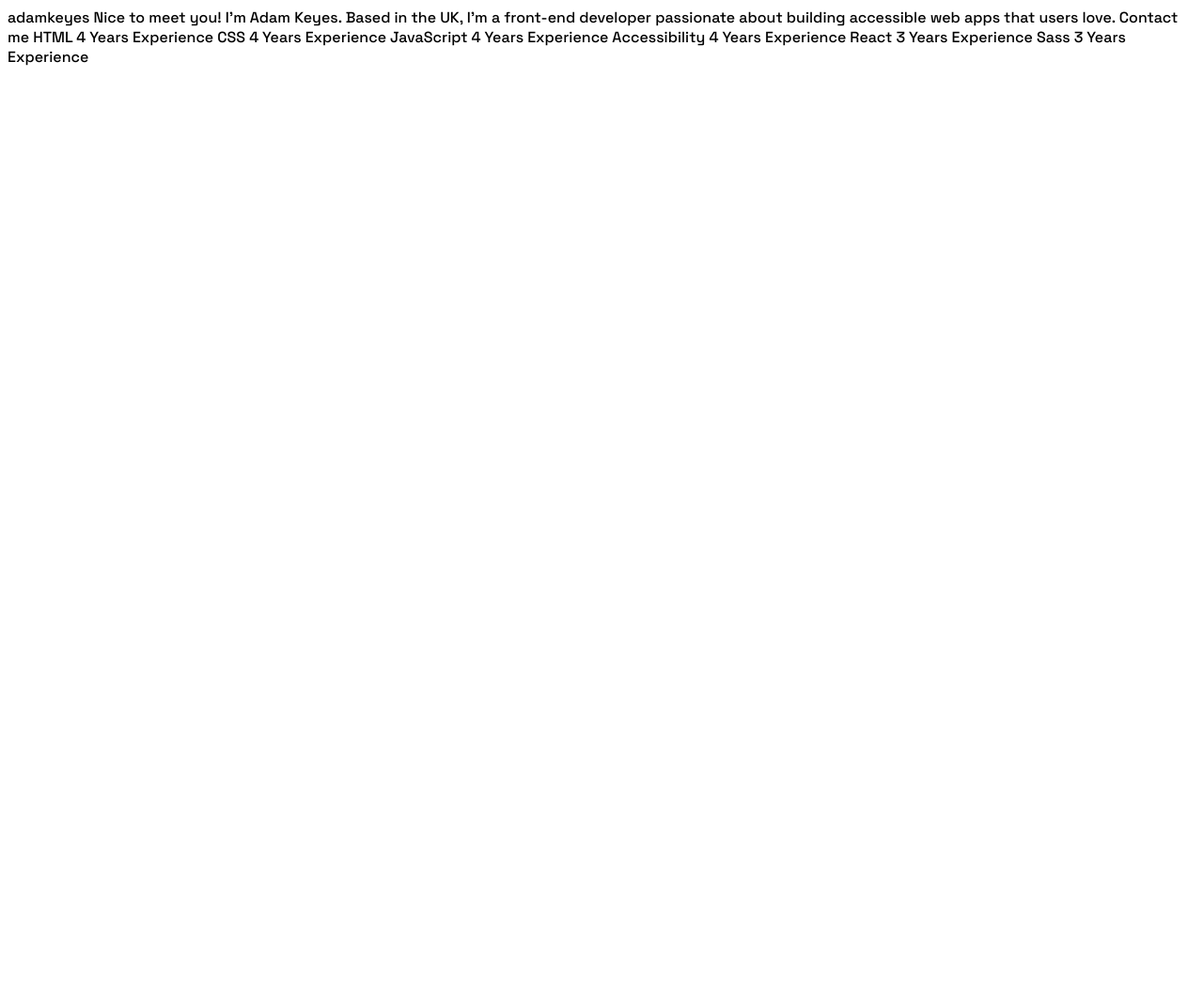
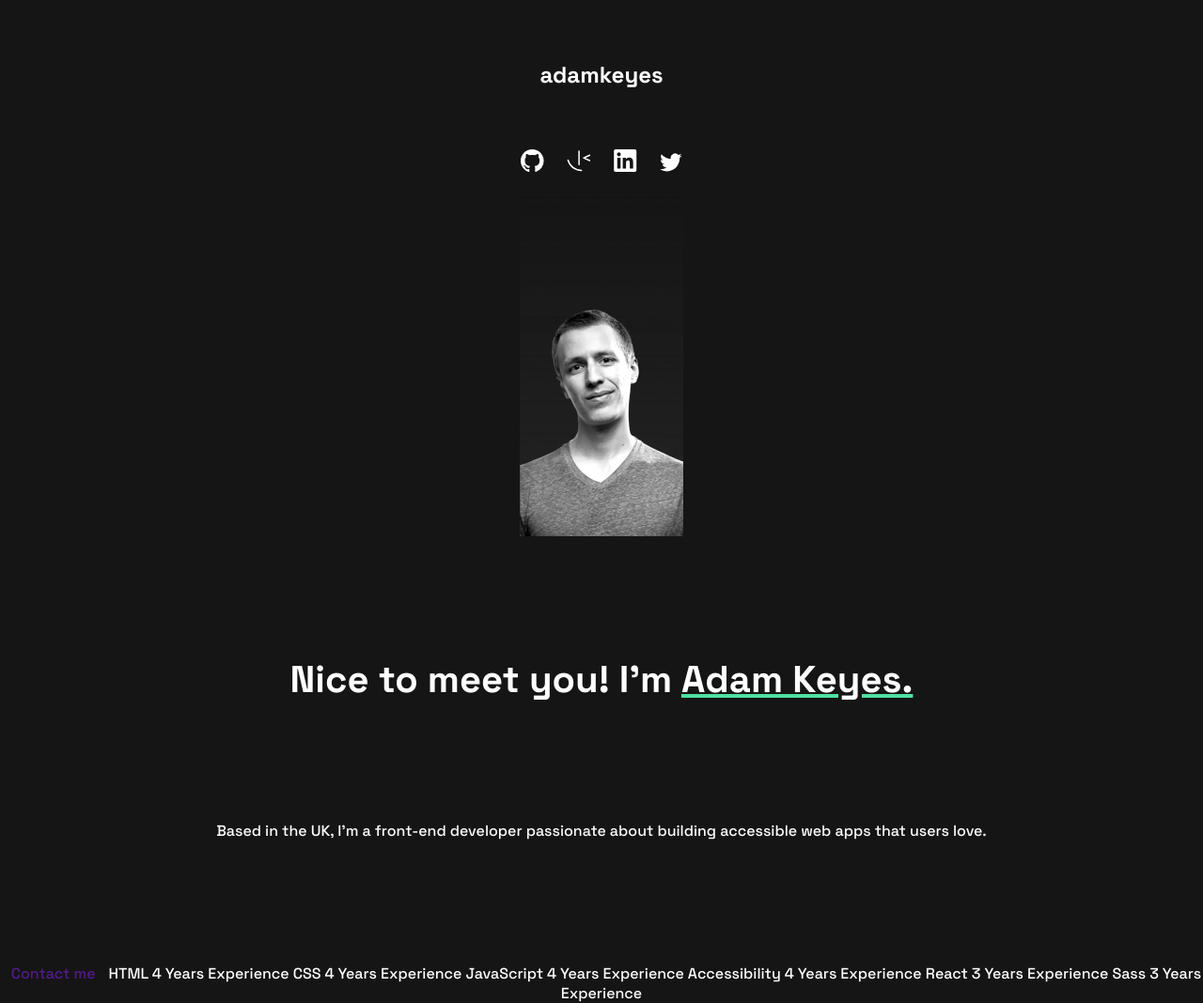
Before and after one commit to kohniko/COULON_MATHEO_PORTFOLIO, a website built with Vite: page index.html in a window 1280 px wide. Shown: the whole page at 94% size. Before the commit the page ends 800 px from the top, so only its background shows below. Built offline with nearby package versions, Linux system fonts and the light colour scheme.

Commit message:
index & style

```diff
--- a/index.html
+++ b/index.html
@@ -8,16 +8,45 @@
       rel="icon"
       type="image/png"
       sizes="32x32"
-      href="./assets/images/favicon-32x32.png"
+      href="images/favicon-32x32.png"
     />
 
     <title>Single-page developer portfolio</title>
   </head>
   <body>
-    adamkeyes Nice to meet you! I'm Adam Keyes. Based in the UK, I'm a front-end
-    developer passionate about building accessible web apps that users love.
-    Contact me HTML 4 Years Experience CSS 4 Years Experience JavaScript 4 Years
-    Experience Accessibility 4 Years Experience React 3 Years Experience Sass 3
-    Years Experience
+    <nav>
+      <h1>adamkeyes</h1>
+      <ul>
+        <a href="">
+          <img src="images/icon-github.svg" alt="">
+        </a>
+       <a href="">
+          <img src="images/icon-custom.svg" alt="">
+       </a>
+        <a href="">
+          <img src="images/icon-linkedin.svg" alt="">
+        </a>
+        <a href="">
+          <img src="images/icon-twitter.svg" alt="">
+        </a>
+      </ul>
+      <div class="profile">
+        <img src="images/image-profile-mobile.webp" alt="">
+      </div>
+    </nav>
+    <header>
+      <h2>
+        Nice to meet you! I'm <span>Adam Keyes.</span>
+      </h2>
+      <p>
+        Based in the UK, I'm a front-end developer passionate about building accessible web apps that users love.
+      </p>
+      <a href="">Contact me</a>
+
+
+        HTML 4 Years Experience CSS 4 Years Experience JavaScript 4 Years
+        Experience Accessibility 4 Years Experience React 3 Years Experience Sass 3
+        Years Experience
+    </header>
   </body>
 </html>
--- a/style.css
+++ b/style.css
@@ -1,9 +1,50 @@
 @import url('https://fonts.googleapis.com/css2?family=Space+Grotesk:wght@500;700&display=swap');
 
 *{
-
+  margin: 0;
+  padding: 0;
+  box-sizing: border-box;
 }
 
 body {
   font-family: 'Space Grotesk', sans-serif;
+  background: #151515;
+  color: white;
+  text-align: center;
+  justify-content: center;
 }
+
+h1 {
+  padding-top: 5%;
+  padding-bottom: 5%;
+}
+
+h2 {
+  padding-bottom: 10%;
+  font-size: 40px;
+  font-weight: 700;
+  line-height: 40px;
+}
+
+span {
+  text-decoration: underline;
+  text-decoration-color: #4EE1A0;
+}
+
+a {
+  margin: 10px;
+  text-decoration: none;
+}
+
+p{
+  padding-bottom: 10%;
+  font-size: 16px;
+  font-weight: 500;
+  line-height: 26px;
+}
+
+.profile img{
+  width: 174px;
+  height: 383px;
+  margin-bottom: 10%;
+}
```
